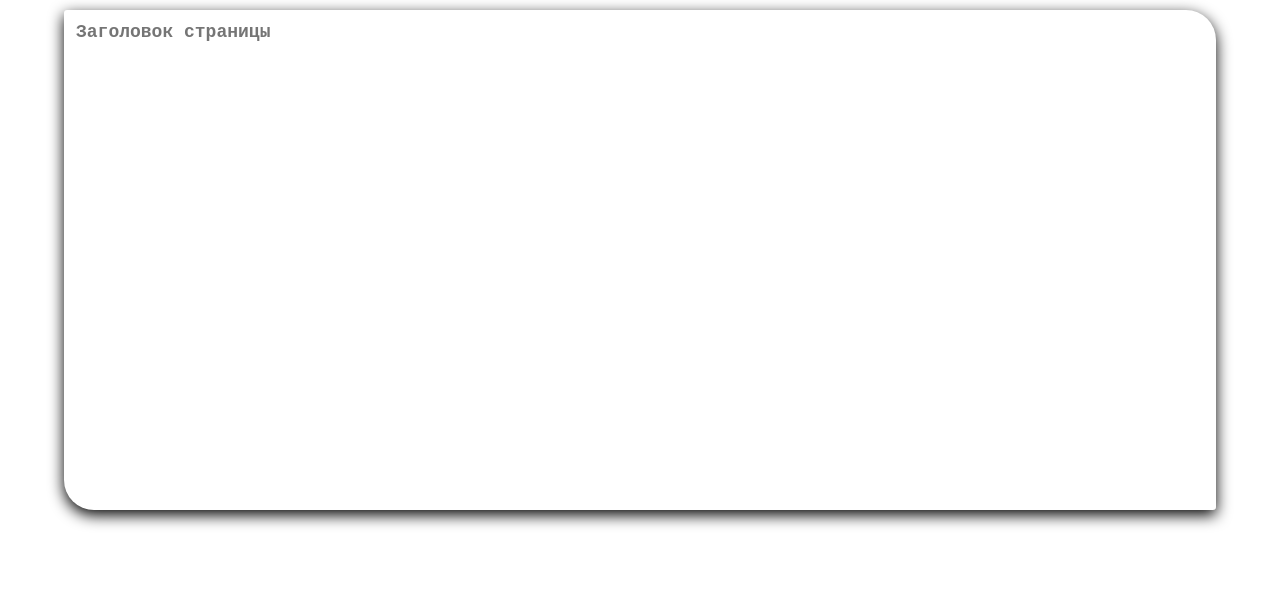
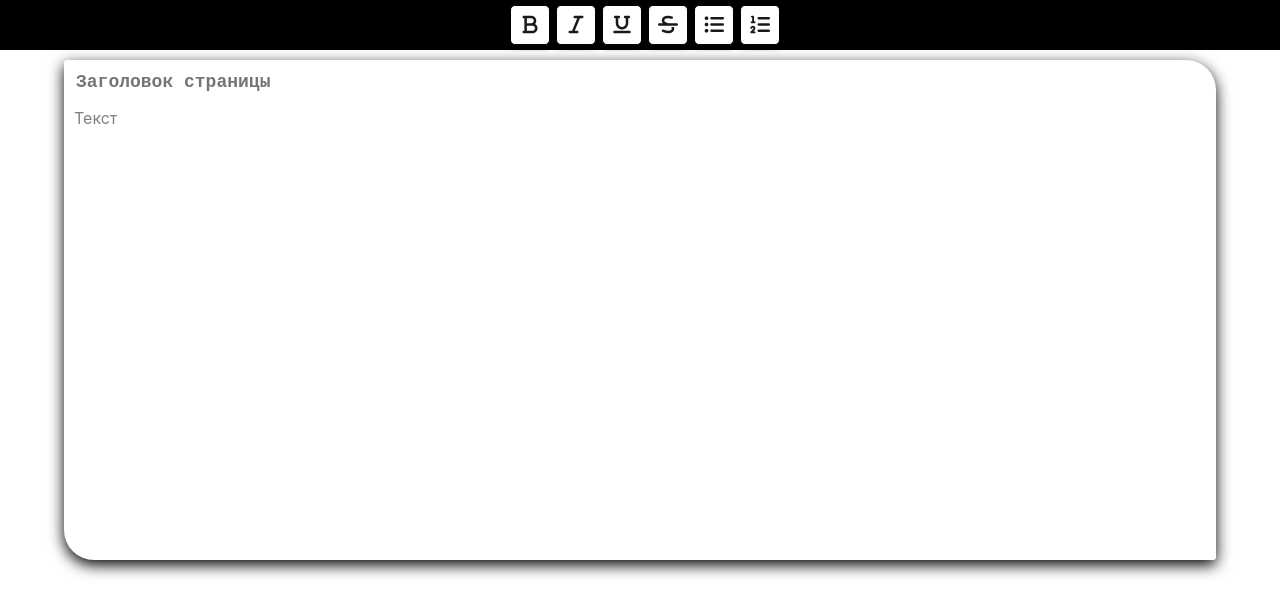
Before and after one commit to Tobias-Bot/may_articles, a React (Create React App) app: page /#/write in a window 1280 px wide. Shown: the top 616 px of the page. Built offline with nearby package versions, Linux system fonts and the light colour scheme.

Commit message:
added text styles buttons

```diff
--- a/public/index.html
+++ b/public/index.html
@@ -39,5 +39,10 @@
       To begin the development, run `npm start` or `yarn start`.
       To create a production bundle, use `npm run build` or `yarn build`.
     -->
+
+    <script
+      src="https://kit.fontawesome.com/a2d392dc2d.js"
+      crossorigin="anonymous"
+    ></script>
   </body>
 </html>
--- a/src/components/article_page.js
+++ b/src/components/article_page.js
@@ -16,10 +16,21 @@ class ArticlePage extends React.Component {
   componentDidMount() {}
 
   render() {
-    return (<div className="ArticlePage">
-      <textarea type="text" className="ArticlePageTitle" rows="1" placeholder="Заголовок страницы"></textarea>
-      <div className="ArticlePageText" contentEditable="true"></div>
-    </div>);
+    return (
+      <div className="ArticlePage">
+        <textarea
+          type="text"
+          className="ArticlePageTitle"
+          rows="1"
+          placeholder="Заголовок страницы"
+        ></textarea>
+        <div
+          className="ArticlePageText"
+          contentEditable="true"
+          placeholder="Текст"
+        ></div>
+      </div>
+    );
   }
 }
 
--- a/src/components/write.js
+++ b/src/components/write.js
@@ -15,18 +15,43 @@ class WriteArticle extends React.Component {
     this.state = {};
 
     this.createNewArticle = this.createNewArticle.bind(this);
+    this.StyleText = this.StyleText.bind(this);
   }
 
   componentDidMount() {}
 
-  createNewArticle() {
+  createNewArticle() {}
 
+  StyleText(style) {
+    document.execCommand(style, false, null);
   }
 
   render() {
-    return (<div>
-      <ArticlePage />
-    </div>);
+    return (
+      <div>
+        <div className="Header">
+          <button className="HeaderBtn" onClick={this.StyleText.bind(this, "bold")}>
+            <i className="fas fa-bold"></i>
+          </button>
+          <button className="HeaderBtn" onClick={this.StyleText.bind(this, "italic")}>
+            <i className="fas fa-italic"></i>
+          </button>
+          <button className="HeaderBtn" onClick={this.StyleText.bind(this, "underline")}>
+            <i className="fas fa-underline"></i>
+          </button>
+          <button className="HeaderBtn" onClick={this.StyleText.bind(this, "strikethrough")}>
+            <i className="fas fa-strikethrough"></i>
+          </button>
+          <button className="HeaderBtn" onClick={this.StyleText.bind(this, "insertUnorderedList")}>
+            <i className="fas fa-list-ul"></i>
+          </button>
+          <button className="HeaderBtn" onClick={this.StyleText.bind(this, "insertOrderedList")}>
+            <i className="fas fa-list-ol"></i>
+          </button>
+        </div>
+        <ArticlePage />
+      </div>
+    );
   }
 }
 
--- a/src/styles/WriteArticle.css
+++ b/src/styles/WriteArticle.css
@@ -1,3 +1,33 @@
+.Header {
+  position: relative;
+  width: 100%;
+  top: 0;
+  text-align: center;
+  padding: 5px;
+  background-color: black;
+}
+
+.HeaderBtn {
+  position: relative;
+  display: inline;
+  padding: 5px;
+  margin: 0 3px;
+  width: 40px;
+  height: 40px;
+  font-size: 20px;
+  border-radius: 5px;
+  box-shadow: 0px 2px 5px black;
+  border: 1px solid black;
+  color: rgba(0, 0, 0, 0.9);
+  background-color: white;
+  outline: none;
+}
+.HeaderBtn:hover {
+  background-color: black;
+  color: white;
+  outline: none;
+}
+
 .ArticlePage {
   position: relative;
   left: 50%;
@@ -33,3 +63,10 @@
   resize: none;
   outline: none;
 }
+.ArticlePageText[placeholder]:empty:before {
+  content: attr(placeholder);
+  color: rgb(0, 0, 0, 0.5);
+}
+.ArticlePageText[placeholder]:empty:focus:before {
+  content: "";
+}
```
Also changed, not shown: 1 other file (tests, documents, lock files or other folders). Lines whose indentation alone changed are shown as unchanged.
